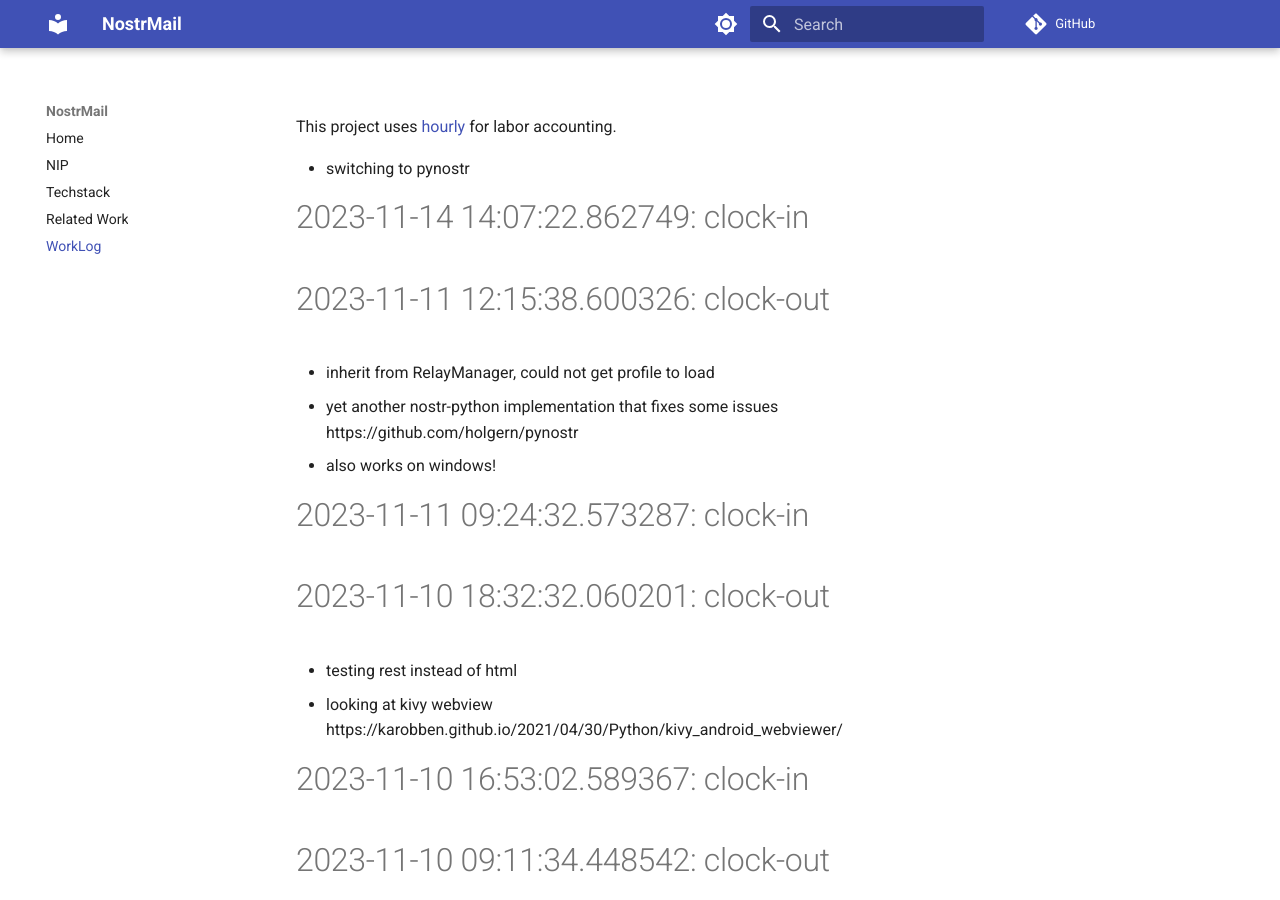
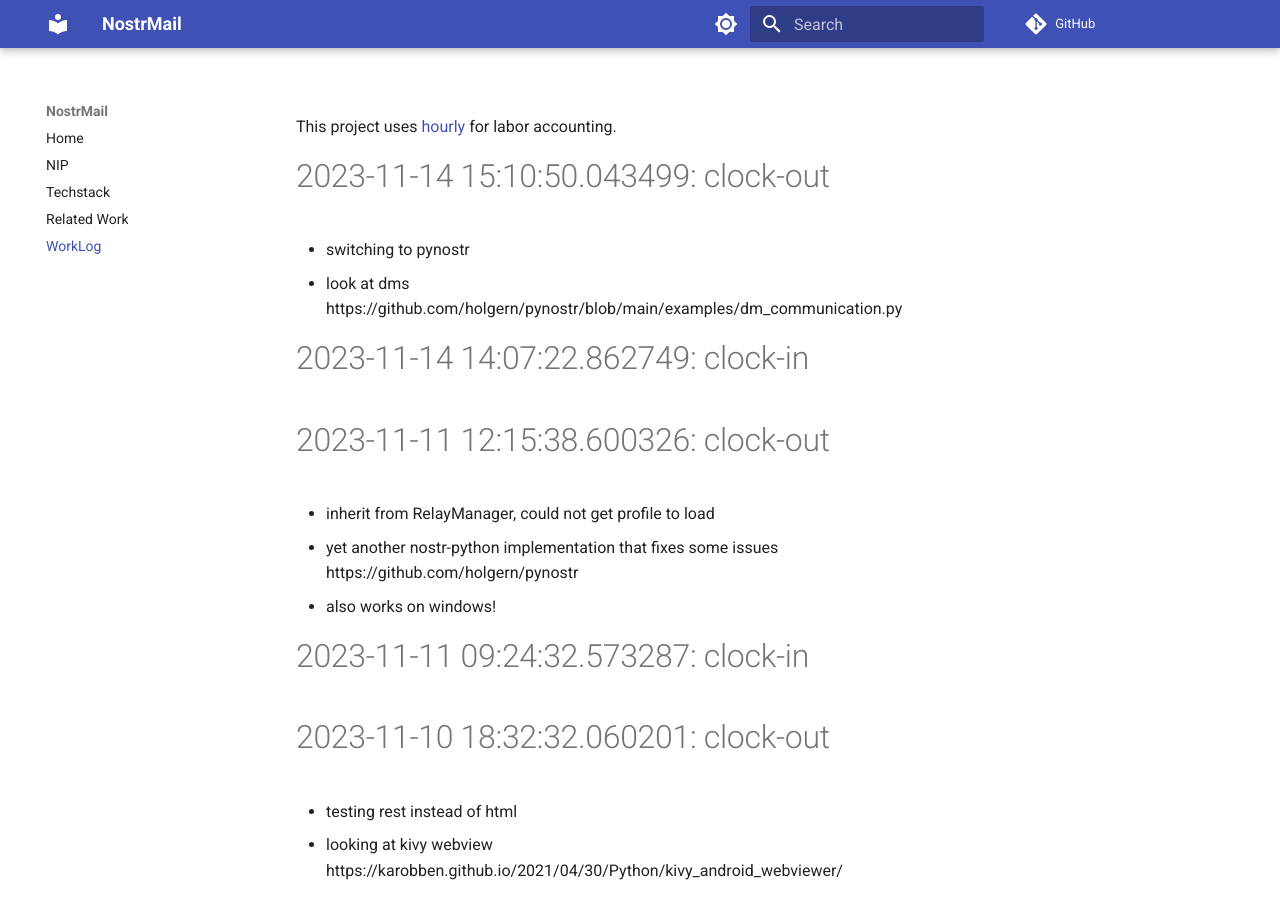
Before and after one commit to asherp/nostr-mail, an MkDocs documentation site: the page built from docs/WorkLog.md, in a window 1280 px wide and 900 px high. Built offline with MkDocs 1.6.1 and Material for MkDocs 9.7.7, drawn with Linux system fonts in a browser that asks for light colours; comment, search, counter and statistics services are not loaded.

Commit message:
clock-out

```diff
--- a/WorkLog.md
+++ b/WorkLog.md
@@ -1,4 +1,7 @@
+# 2023-11-14 15:10:50.043499: clock-out
+
 * switching to pynostr
+* look at dms https://github.com/holgern/pynostr/blob/main/examples/dm_communication.py
 
 # 2023-11-14 14:07:22.862749: clock-in
 
```
